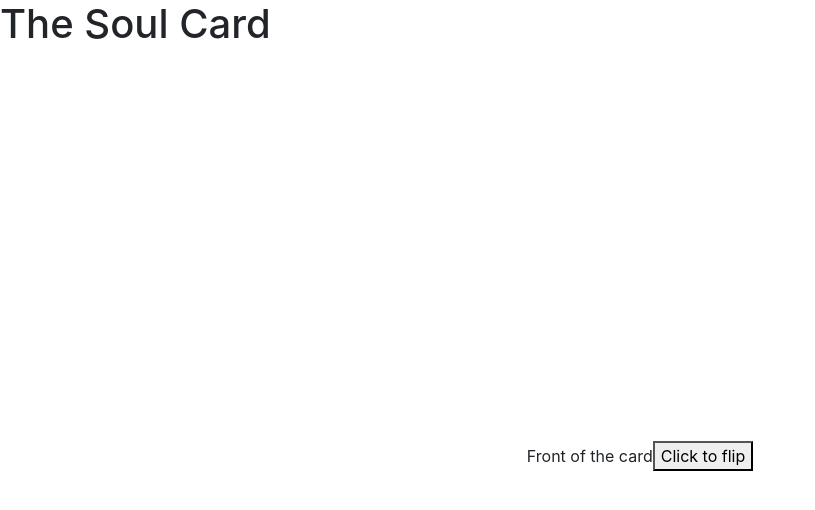
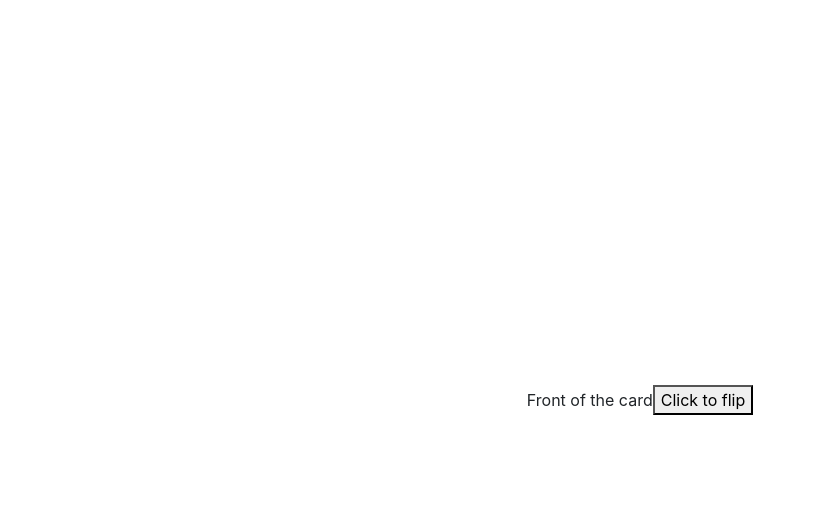
Before and after one commit to smart-cau/soul-card, a Next.js app: page / in a window 1280 px wide. Shown: the top 510 px of the page, without its empty margins (0-815 px from the left). Built offline with nearby package versions, Linux system fonts and the light colour scheme.

Commit message:
fix test

```diff
--- a/pages/index.js
+++ b/pages/index.js
@@ -18,7 +18,7 @@ export default function Home() {
   }
 
   return (
-    <Layout>
+    // <Layout>
       <div className={styles.container}>
         <Head>
           <title>Create Next App</title>
@@ -44,6 +44,6 @@ export default function Home() {
 
 
       </div>
-    </Layout>
+    // </Layout>
   )
 }
```
